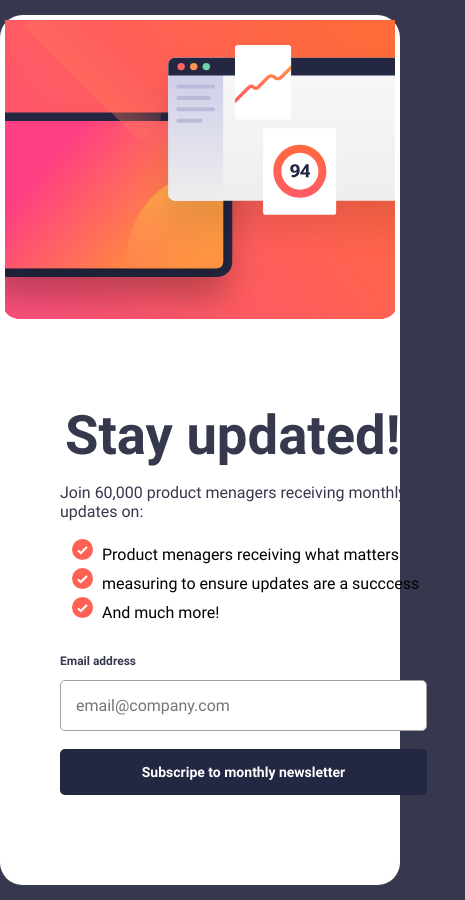
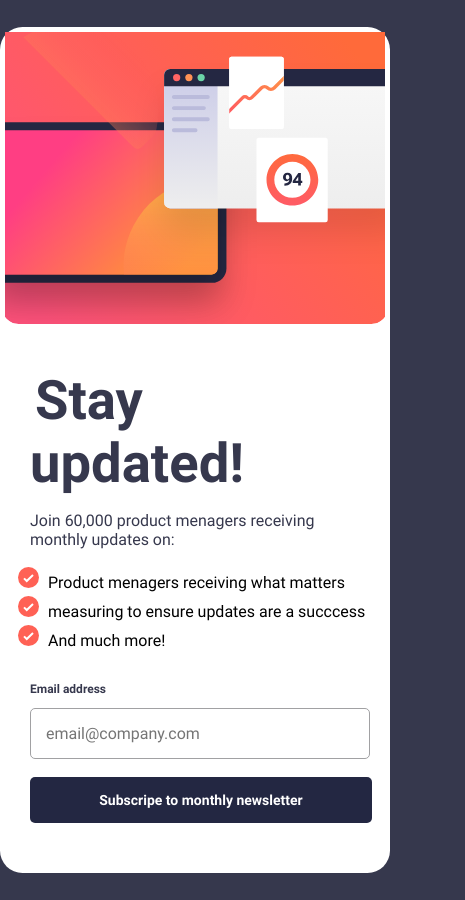
Before and after one commit to Michuxx/Challenge1, a React (Create React App) app in the folder challenge1/: page / in a window 390 px wide. Shown: the whole page, 465 px wide, since content can reach past the window. Built offline with nearby package versions, Linux system fonts and the light colour scheme.

Commit message:
rensposive mode done

```diff
--- a/challenge1/src/index.css
+++ b/challenge1/src/index.css
@@ -27,7 +27,7 @@ body {
 .News-box {
   margin: auto;
   width: 52vw;
-  height: 65vh;
+  height: 100vh;
   background-color: #fff;
   border-radius: 22.5px;
   display: flex;
@@ -36,7 +36,7 @@ body {
 
 .Information-panel {
   width: 55%;
-  margin: 70px 40px;
+  margin: 30px 40px;
   padding: 15px;
 }
 
@@ -67,6 +67,7 @@ li {
 }
 ul {
   list-style-image: url("./images/icon-list.svg");
+  padding-inline-start: 1rem;
 }
 
 .Desktop {
@@ -79,14 +80,14 @@ ul {
   padding: 15px;
   border-radius: 5px;
   border: 1px solid #a1a1a3;
-  width: 335px;
+  width: 90%;
   font-family: Roboto-Regular;
   font-size: 1rem;
 }
 
 .Subscripte-button {
   padding: 15px;
-  width: 367px;
+  width: 100%;
   background-color: #232742;
   color: #fff;
   border-radius: 5px;
@@ -109,13 +110,14 @@ ul {
   box-shadow: 5px 20px 30px pink;
 }
 
-@media screen and (max-width: 545px) {
+@media screen and (max-width: 800px) {
   .News-box {
     display: grid;
     grid-template-columns: 100%;
     grid-template-rows: 40%, 60%;
     width: 100%;
     height: 100%;
+
   }
 
   .Image-panel-desktop {
@@ -134,11 +136,14 @@ ul {
     display: initial;
     grid-column-start: 1;
     grid-row-start: 1;
+
   }
 
   .Information-panel {
     grid-column-start: 1;
     grid-row-start: 2;
-    width: 100%;
+    width: 90%;
+    margin: 30px 10px;
+
   }
 }
```
